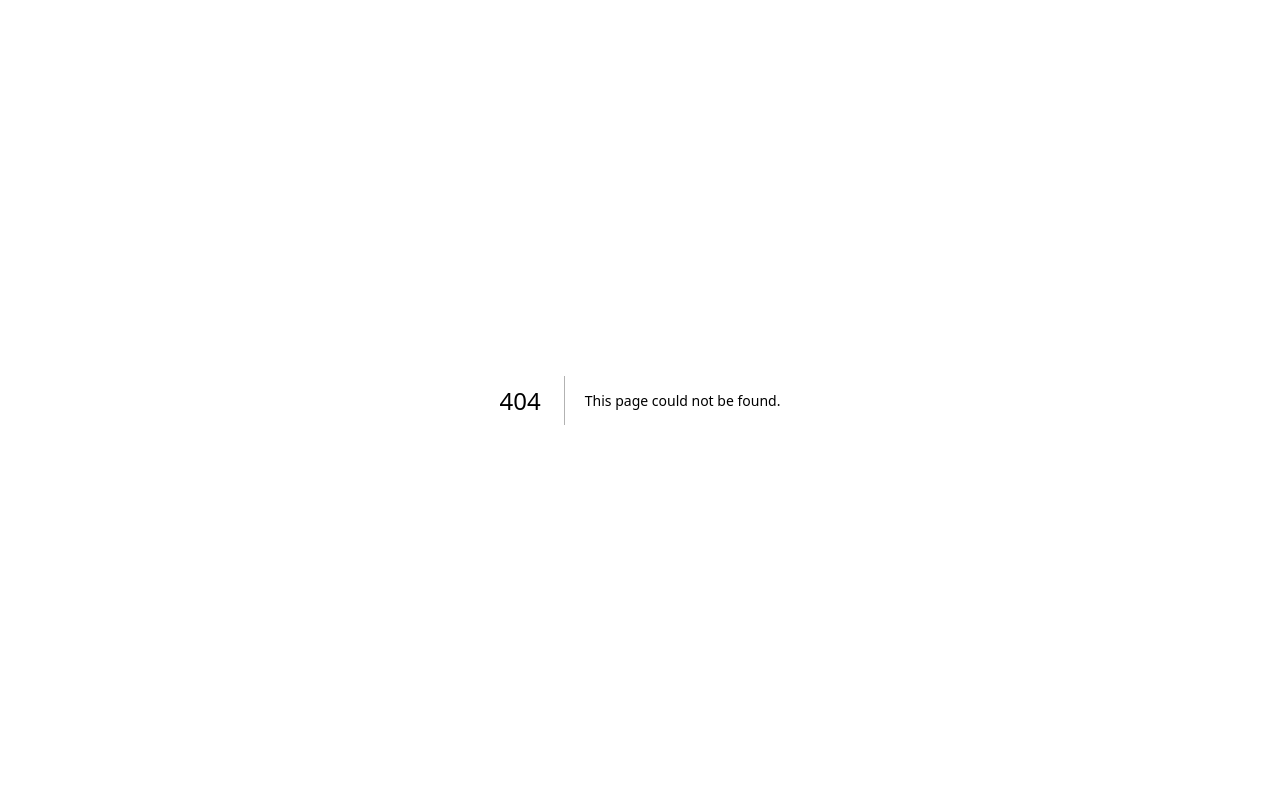
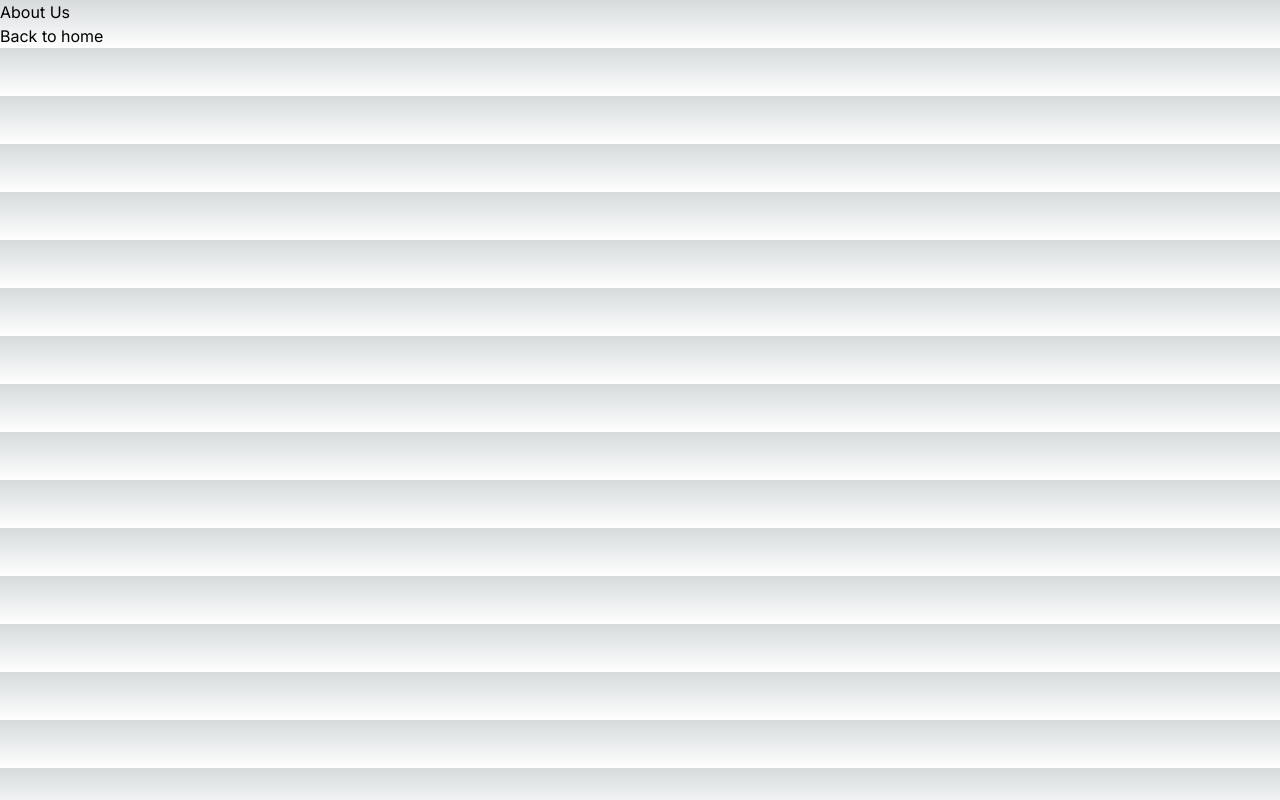
Before and after one commit to tinan272/coffeeandcoding, a Next.js app in the folder coffee_and_coding/: page /about in a window 1280 px wide. Before the commit this address had no page. Built offline with nearby package versions, Linux system fonts and the light colour scheme.

Commit message:
home page redesign

```diff
--- /dev/null
+++ b/coffee_and_coding/app/about/page.js
@@ -0,0 +1,17 @@
+"use client";
+import React, { useState } from "react";
+import Link from "next/link";
+
+// flex-col = each subsequent div is a column
+// each grid row has a full length of 12 units. to do 50% of each, xs={6} for both
+
+export default function page() {
+    return (
+        <>
+            <h1>About Us</h1>
+            <h2>
+                <Link href="/">Back to home</Link>
+            </h2>
+        </>
+    );
+}
--- /dev/null
+++ b/coffee_and_coding/app/blog/page.js
@@ -0,0 +1,17 @@
+"use client";
+import React, { useState } from "react";
+import Link from "next/link";
+
+// flex-col = each subsequent div is a column
+// each grid row has a full length of 12 units. to do 50% of each, xs={6} for both
+
+export default function page() {
+    return (
+        <>
+            <h1>Blog</h1>
+            <h2>
+                <Link href="/">Back to home</Link>
+            </h2>
+        </>
+    );
+}
```
Also changed, not shown: coffee_and_coding/public/background_img.jpg (added).
